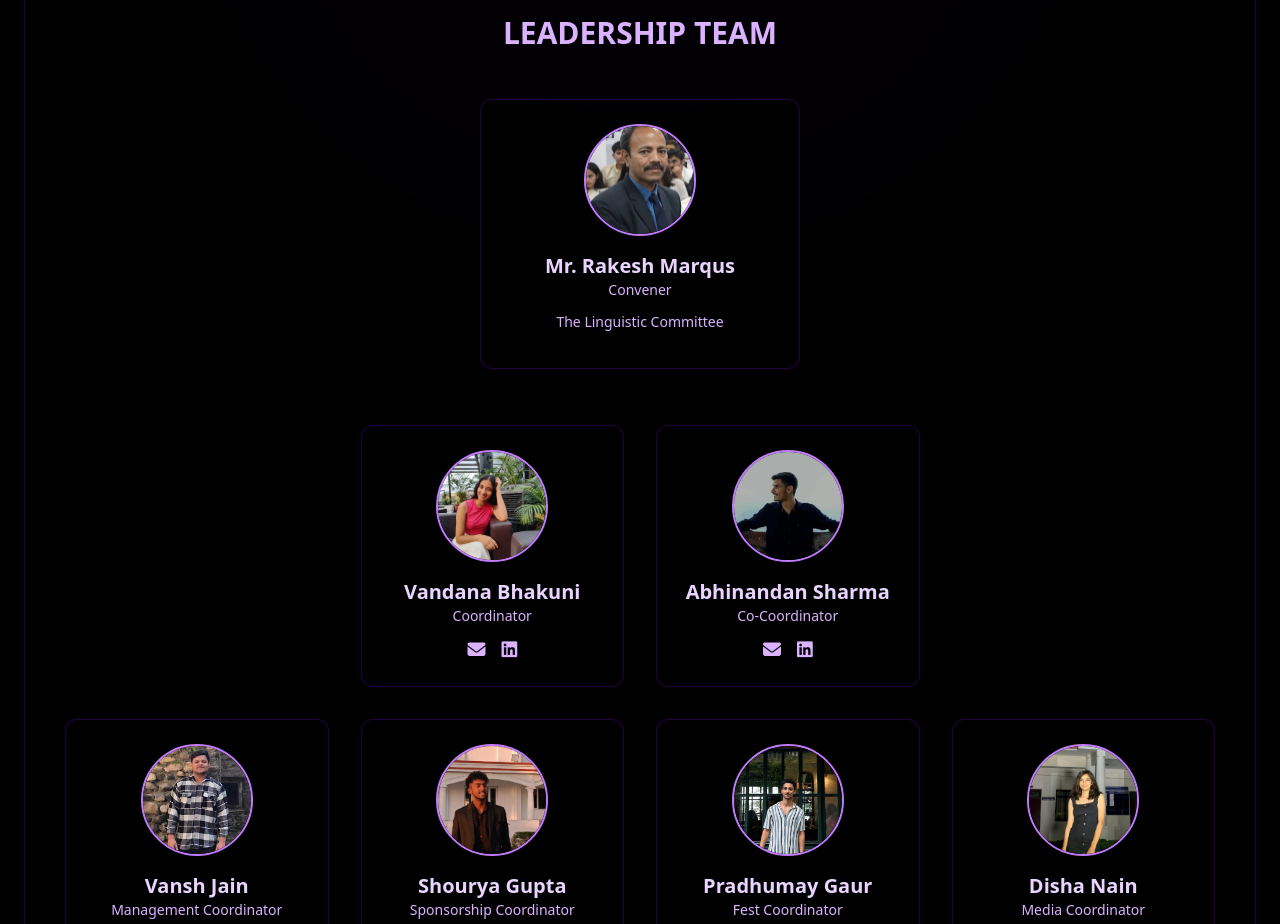
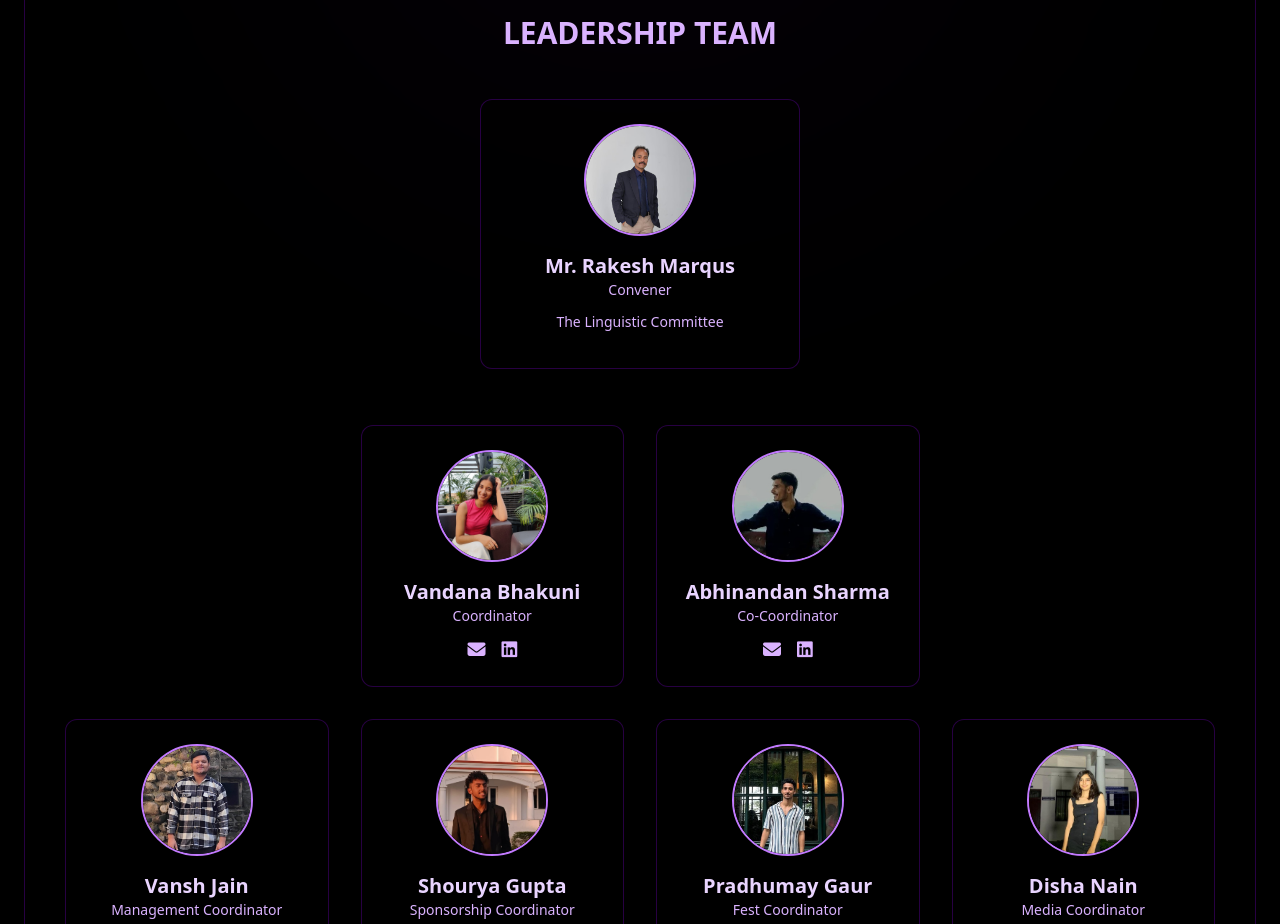
Before and after one commit to thelinguisticcommittee/Lingi-Site, a Next.js app: page / in a window 1280 px wide. Shown: the part 8840-9764 px from the top of the page. Built offline with nearby package versions, Linux system fonts and the light colour scheme.

Commit message:
Sponsers.jsx

```diff
--- a/src/app/components/Sponsers.jsx
+++ b/src/app/components/Sponsers.jsx
@@ -208,7 +208,7 @@ Your support helps us scale the fest, attract top talent and create memorable ex
         <div className="grid grid-cols-1 justify-items-center mb-8">
           <div className="bg-black/40 border border-purple-700/30 rounded-xl p-6 hover:shadow-purple-500/20 hover:shadow-xl transition transform hover:scale-105 max-w-xs w-full">
             <img
-              src="/rakesh sir .jpg"
+              src="/rakesh_02.jpg"
               alt="Convener"
               className="w-28 h-28 mx-auto rounded-full mb-4 border-2 border-purple-400 object-cover"
             />
```
